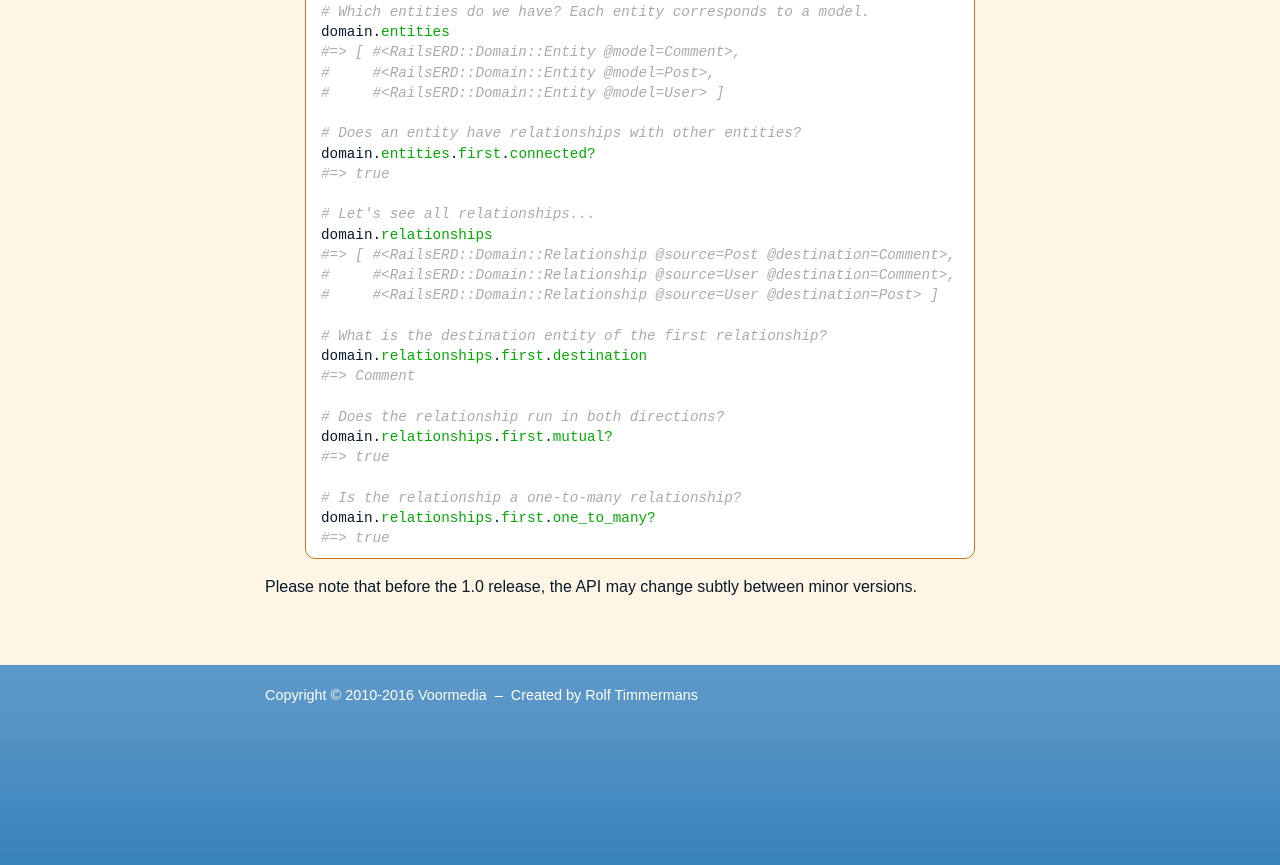
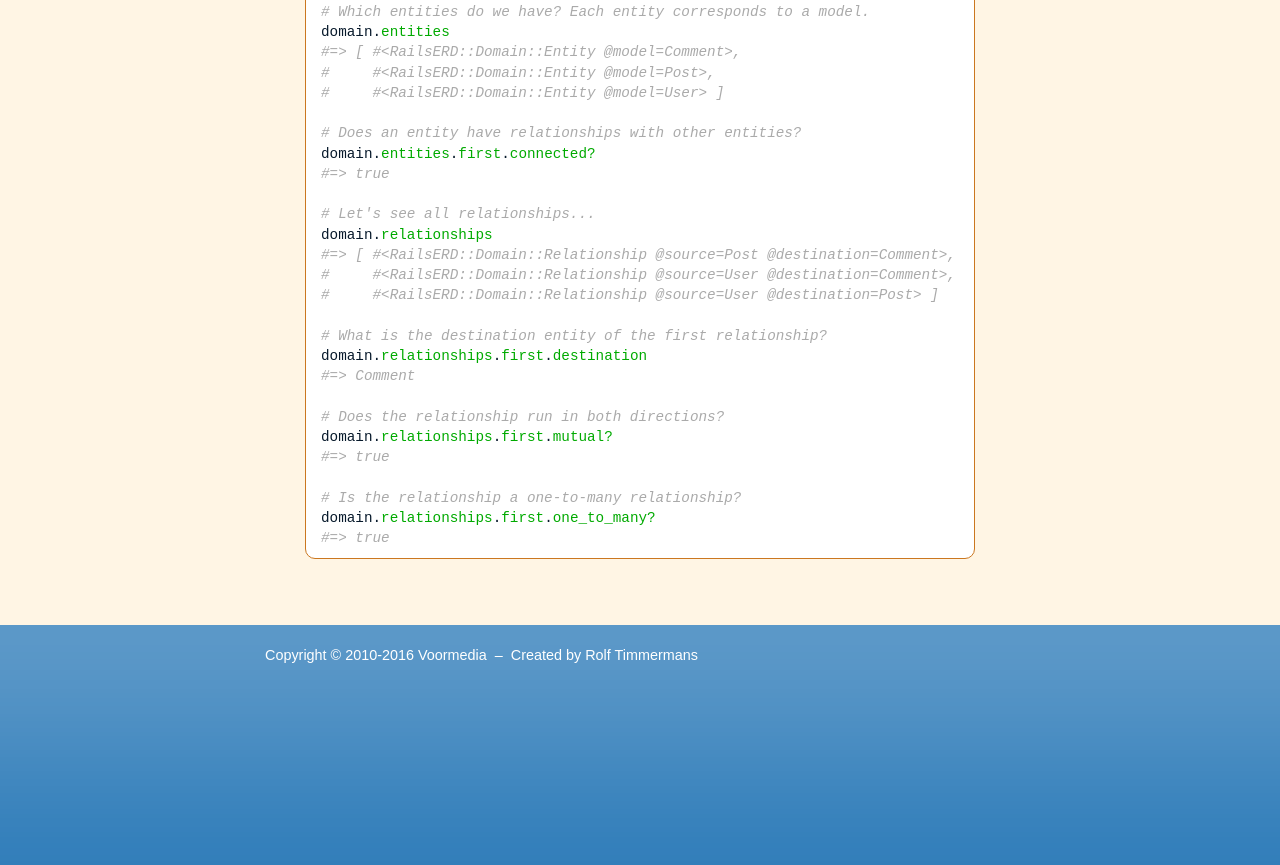
Before and after one commit to voormedia/rails-erd, a Jekyll site: the page built from customise.html, in a window 1280 px wide and 900 px high, scrolled down 4087 px. Shown: the top 865 px of the window. Built offline with Jekyll 4.4.1, drawn with Linux system fonts in a browser that asks for light colours.

Commit message:
Remove old 1.0 warning message as we're on 1.5 by now
Brevity is the soul of wit and so too should our documentation be (at
least, in this case as it is just downright misleading).

```diff
--- a/customise.html
+++ b/customise.html
@@ -265,8 +265,3 @@ domain.relationships.first.mutual?
 domain.relationships.first.one_to_many?
 #=> true
 {% endhighlight %}
-
-<p>
-  Please note that before the 1.0 release, the API may change subtly between
-  minor versions.
-</p>
```
